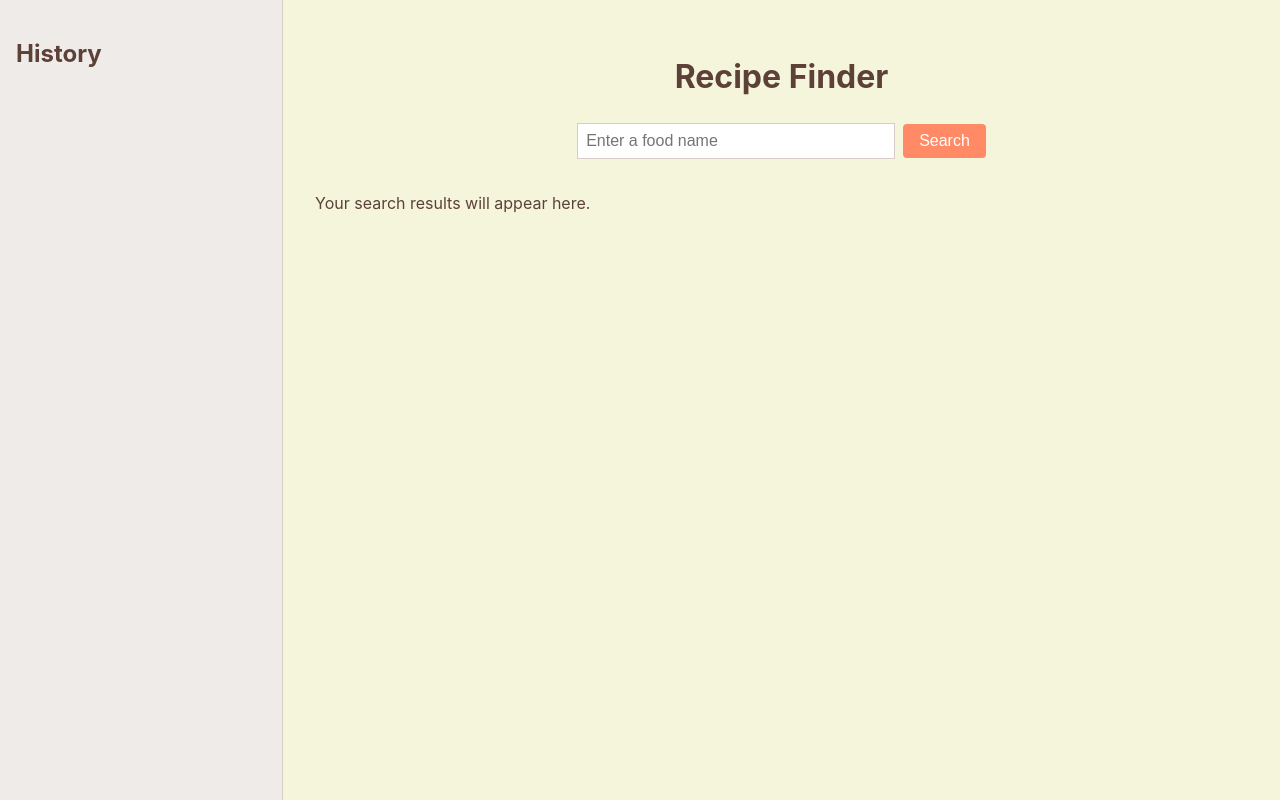
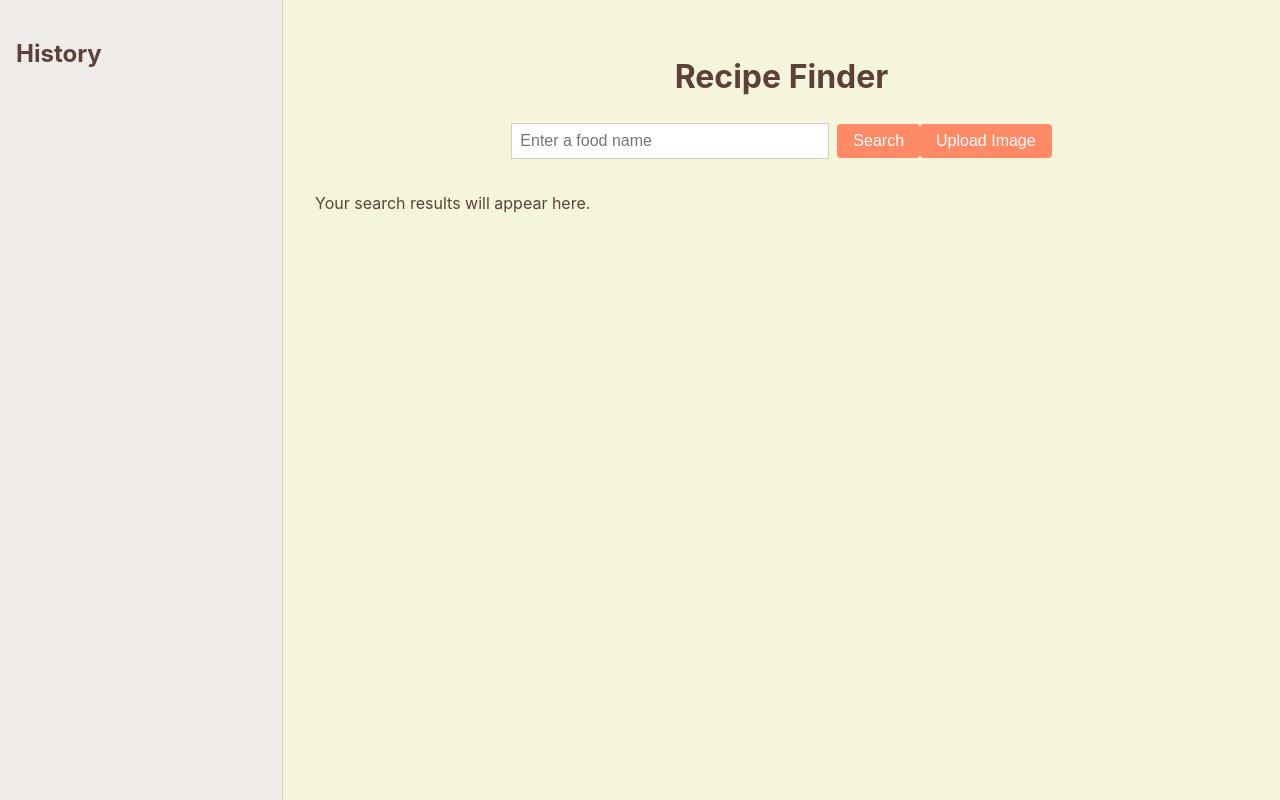
Before and after one commit to xinyuan-tu/recipe-app-frontend, a React (Vite) app: page / in a window 1280 px wide. Built offline with nearby package versions, Linux system fonts and the light colour scheme.

Commit message:
Support image upload

```diff
--- a/src/App.tsx
+++ b/src/App.tsx
@@ -10,6 +10,7 @@ function App() {
   const [isLoading, setIsLoading] = useState<boolean>(false);
   const [error, setError] = useState<string>('');
   const [recipeCache, setRecipeCache] = useState<{ [key: string]: string }>({});
+  const [activeSearch, setActiveSearch] = useState<string>('');
 
   const handleSearch = async (query: string) => {
     if (!history.includes(query)) {
@@ -49,6 +50,40 @@ function App() {
     }
   };
 
+  const handleImageSearch = async (file: File) => {
+    const fileName = file.name;
+    setActiveSearch(fileName);
+    if (!history.includes(fileName)) {
+      setHistory(prevHistory => [fileName, ...prevHistory]);
+    }
+
+    setIsLoading(true);
+    setError('');
+    setRecipe('');
+
+    const formData = new FormData();
+    formData.append('image', file);
+
+    try {
+      const response = await fetch('http://localhost:3000/api/recipe-from-image', {
+        method: 'POST',
+        body: formData,
+      });
+
+      if (!response.ok) {
+        throw new Error('Failed to get recipe from image. Please try again.');
+      }
+
+      const data = await response.json();
+      setRecipe(data.recipe);
+      setRecipeCache(prevCache => ({ ...prevCache, [fileName]: data.recipe }));
+    } catch (err) {
+      setError(err instanceof Error ? err.message : 'An unknown error occurred');
+    } finally {
+      setIsLoading(false);
+    }
+  };
+
   return (
     <div className="app">
       <aside className="sidebar">
@@ -58,7 +93,7 @@ function App() {
       <main className="main-content">
         <h1>Recipe Finder</h1>
         <div className="search-container">
-          <Search onSearch={handleSearch} />
+          <Search onSearch={handleSearch} onImageUpload={handleImageSearch} />
         </div>
         <div className="results-container">
           <Results recipe={recipe} isLoading={isLoading} error={error} />
--- a/src/components/Search.tsx
+++ b/src/components/Search.tsx
@@ -1,11 +1,13 @@
-import React, { useState } from 'react';
+import React, { useState, useRef } from 'react';
 
 type SearchProps = {
   onSearch: (query: string) => void;
+  onImageUpload: (file: File) => void;
 };
 
-const Search: React.FC<SearchProps> = ({ onSearch }) => {
+const Search: React.FC<SearchProps> = ({ onSearch, onImageUpload }) => {
   const [query, setQuery] = useState('');
+  const fileInputRef = useRef<HTMLInputElement>(null);
 
   const handleSearchClick = () => {
     if (query.trim()) {
@@ -20,6 +22,17 @@ const Search: React.FC<SearchProps> = ({ onSearch }) => {
     }
   };
 
+  const handleUploadClick = () => {
+    fileInputRef.current?.click();
+  };
+
+  const handleFileChange = (event: React.ChangeEvent<HTMLInputElement>) => {
+    const file = event.target.files?.[0];
+    if (file) {
+      onImageUpload(file);
+    }
+  };
+
   return (
     <>
       <input
@@ -30,6 +43,14 @@ const Search: React.FC<SearchProps> = ({ onSearch }) => {
         placeholder="Enter a food name"
       />
       <button onClick={handleSearchClick}>Search</button>
+      <button onClick={handleUploadClick}>Upload Image</button>
+      <input
+        type="file"
+        ref={fileInputRef}
+        onChange={handleFileChange}
+        style={{ display: 'none' }}
+        accept="image/*"
+      />
     </>
   );
 };
```
